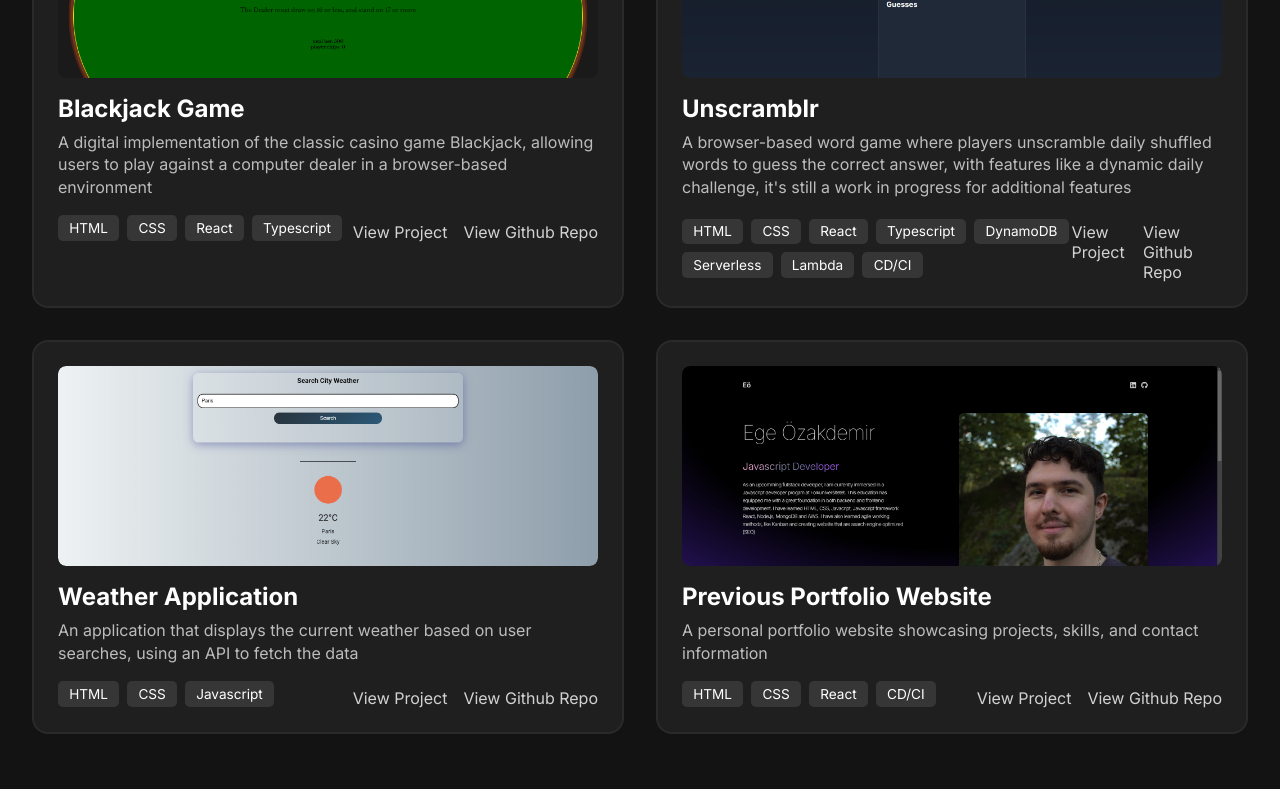
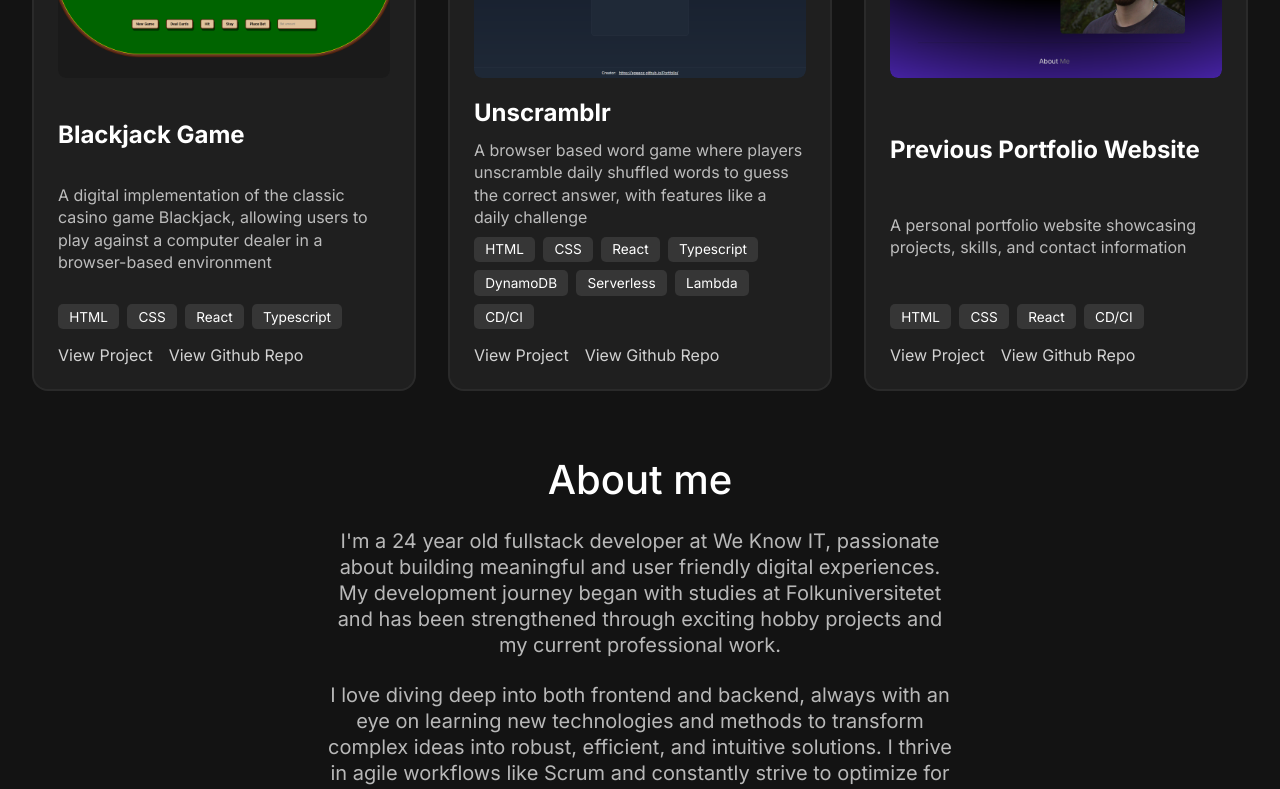
Before and after one commit to Egeeoz/portfolio-2.0, a React app: page / in a window 1280 px wide. Shown: the part 980-1769 px from the top of the page. Built offline with nearby package versions, Linux system fonts and the light colour scheme; the HTML template or start-up script is replaced by a standard one.

Commit message:
Update projects content, update styling for projectitem

```diff
--- a/src/components/projects/Projects.jsx
+++ b/src/components/projects/Projects.jsx
@@ -21,7 +21,7 @@ const projects = [
     id: 2,
     image: unscramblr,
     name: 'Unscramblr',
-    description: `A browser-based word game where players unscramble daily shuffled words to guess the correct answer, with features like a dynamic daily challenge, it's still a work in progress for additional features`,
+    description: `A browser based word game where players unscramble daily shuffled words to guess the correct answer, with features like a daily challenge`,
     link: 'https://www.unscramblr.com/',
     github: 'https://github.com/Egeeoz/Unscramblr',
     technologies: [
@@ -34,16 +34,6 @@ const projects = [
       'Lambda',
       'CD/CI',
     ],
-  },
-  {
-    id: 3,
-    image: weatherApp,
-    name: 'Weather Application',
-    description:
-      'An application that displays the current weather based on user searches, using an API to fetch the data',
-    link: 'https://weatherappege.surge.sh/',
-    github: 'https://github.com/Egeeoz/Weather_App',
-    technologies: ['HTML', 'CSS', 'Javascript'],
   },
   {
     id: 4,
--- a/src/components/projects/Projects.module.css
+++ b/src/components/projects/Projects.module.css
@@ -1,13 +1,17 @@
 .projectsContainer {
   display: grid;
-  grid-template-columns: repeat(2, 1fr);
+  grid-template-columns: repeat(auto-fit, minmax(350px, 1fr));
   gap: 2rem;
   padding: 2rem;
   background-color: var(--background);
 }
 
 .projectItem {
+  display: flex;
+  flex-direction: column;
+  justify-content: space-between;
   text-decoration: none;
+  gap: 0.25rem;
   cursor: pointer;
   background: var(--background-hover);
   padding: 1.5rem;
@@ -56,6 +60,7 @@
 }
 
 .technologies {
+  margin-top: 0.25rem;
   display: flex;
   flex-wrap: wrap;
   gap: 0.5rem;
@@ -71,9 +76,10 @@
 
 .projectFooter {
   display: flex;
+  flex-direction: column;
   justify-content: space-between;
-  align-items: center;
-  margin-top: 1rem;
+  align-items: flex-start;
+  gap: 0.5rem;
 }
 
 .githubLink svg {
```
